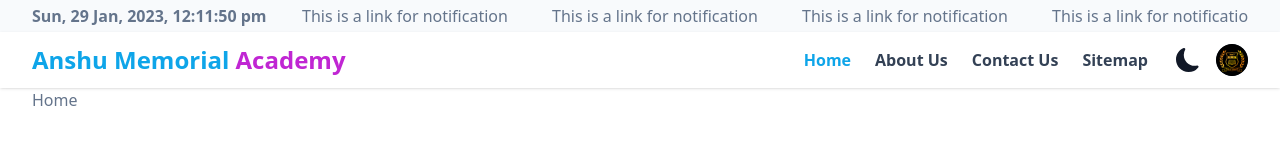
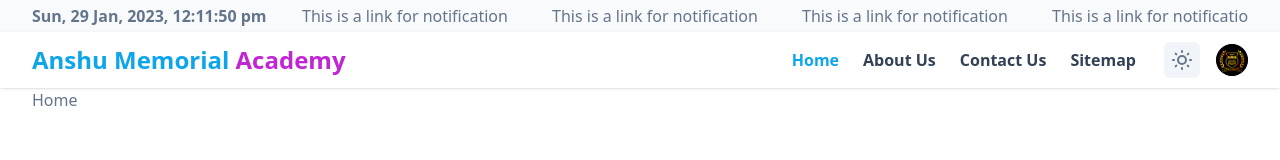
Before and after one commit to skwebs/next-cicd, a Next.js app: page / in a window 1280 px wide. Shown: the top 160 px of the page. Built offline with nearby package versions, Linux system fonts and the light colour scheme.

Commit message:
Changed dark mode icon and mode

```diff
--- a/components/ThemeSwitch.jsx
+++ b/components/ThemeSwitch.jsx
@@ -1,9 +1,9 @@
 
 import { useTheme } from "next-themes";
-import { BsSunFill, BsMoonFill } from 'react-icons/bs'
 import { RiContrastFill } from 'react-icons/ri'
+import { HiOutlineMoon, HiOutlineSun } from 'react-icons/hi'
 import { useState, useEffect } from "react";
-RiContrastFill
+HiOutlineSun
 const ThemeSwitch = () => {
 
   const { systemTheme, theme, setTheme, resolvedTheme } = useTheme();
@@ -15,15 +15,33 @@ const ThemeSwitch = () => {
     setMounted(true);
   }, [])
 
+  function changeTheme() {
+    theme === "system" ? setTheme('dark') : theme === "dark" ? setTheme('light') : theme === "light" && setTheme('system');
+    console.log(theme)
+  }
   if (!mounted) return null;
+  // dark:text-sky-500 dark:hover:border-slate-700 dark:active:text-slate-300
+  return (
 
-  return (
     <>
-      {
-        theme === "system" ? <BsMoonFill title="Enable Dark Mode" className="w-6 h-6 text-gray-900 dark:fill-amber-400" role="button" onClick={() => setTheme('dark')} /> :
-          theme === "dark" ? <BsSunFill title="Enable Light Mode" className="w-6 h-6 text-yellow-500 " role="button" onClick={() => setTheme('light')} /> :
-            theme === "light" && <RiContrastFill title="Enable System Mode" className="w-6 h-6 scale-110 dark:text-yellow-500 " role="button" onClick={() => setTheme('system')} />
-      }
+      <button
+        title={`${theme === 'system' ? 'Enable Dark Mode' : theme === 'dark' ? 'Enable Light Mode' : theme === 'light' && 'Enable System Mode'}`}
+        onClick={() => changeTheme()}
+        className={`hover:border-slate-200 active:border-slate-300 dark:hover:border-slate-700 dark:active:border-slate-600 ${theme !== 'system' && 'text-sky-500'} rounded-md border-transparent border-2  p-1 bg-slate-100 dark:bg-slate-800`}
+      >
+        {/* {
+          theme === "system" ? (<RiContrastFill className="w-6 h-6" />) : (
+            <>
+              <HiOutlineSun className="w-6 h-6 dark:hidden" />
+              <HiOutlineMoon className="w-6 h-6 hidden dark:block dark:bg-transparent" />
+            </>
+          )
+        } */}
+        <>
+          <HiOutlineSun className="w-6 h-6 dark:hidden" />
+          <HiOutlineMoon className="w-6 h-6 hidden dark:block dark:bg-transparent" />
+        </>
+      </button>
     </>
   )
 };
--- a/sections/Header/Navigation.jsx
+++ b/sections/Header/Navigation.jsx
@@ -61,7 +61,7 @@ const Navigation = () => {
                 <div className="ml-2 flex justify-center items-center space-x-2 ">
 
 
-                  <div className="m-2 hover:scale-110 transition-all">
+                  <div className="m-2  transition-all">
                     <ThemeSwitch />
                   </div>
 
```
